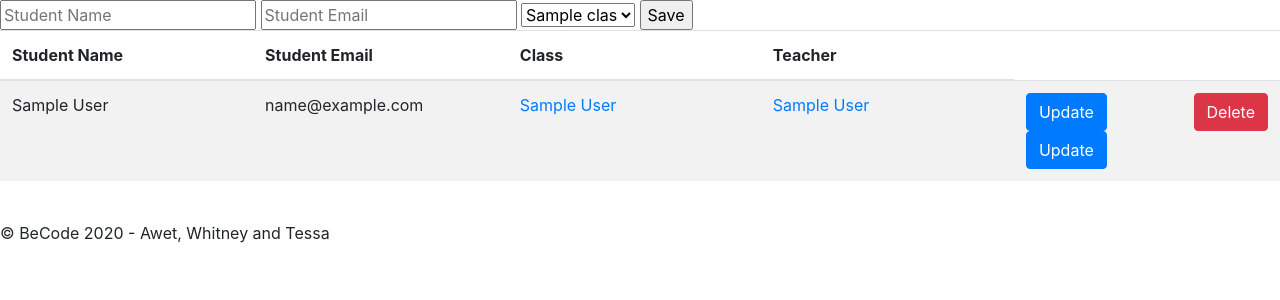
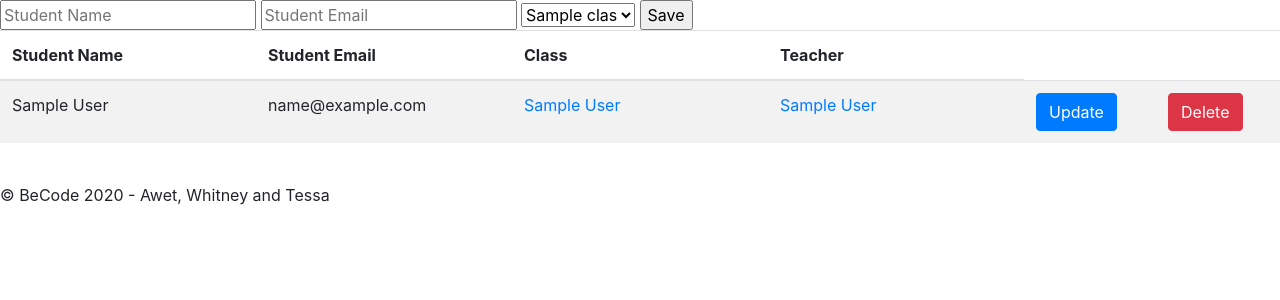
Before and after one commit to Tessakam/php-crud, a PHP site: page /?page=student in a window 1280 px wide. Shown: the part 56-356 px from the top of the page. Run offline with PHP 8.4, Linux system fonts and the light colour scheme; tables that the repository leaves empty or names only in its code hold one stand-in row (values such as "Sample post"); data that the repository does not hold is empty; a stand-in replaces the project's code that opens the database connection.

Commit message:
deleted the submit for update button

```diff
--- a/View/TeacherView.php
+++ b/View/TeacherView.php
@@ -28,10 +28,7 @@
                 <td><a href="?page=classId=<?php echo $teacher['class_id']?>"><?php echo $teacher['class_name']?></a></td>
                 <td><?php echo $teacher['class_location']?></td>
                 <td>
-                    <form method="post">
                     <a href="?id=<?php echo $teacher['id']?>" class="btn btn-primary">Update</a>
-                        <input type="submit" name="delete" value="Delete" class="btn btn-primary">
-                    </form>
                 </td>
                 <td>
                     <form method="post">
--- a/View/class.php
+++ b/View/class.php
@@ -25,10 +25,7 @@
                 </td>
                 <td><?php echo $class['student_num'] ?></td>
                 <td>
-                    <form method="post">
                         <a href="?id=<?php echo $class['id'] ?>" class="btn btn-primary">Update</a>
-                        <input type="submit" name="delete" value="Delete" class="btn btn-primary">
-                    </form>
                 </td>
                 <td>
                     <form method="post">
--- a/View/studentView.php
+++ b/View/studentView.php
@@ -28,10 +28,7 @@
                 <td><a href="?page=classId=<?php echo $student['class_id']?>"><?php echo $student['class_name']?></a></td>
                 <td><a href="?page=teacherId=<?php echo $student['teacher_id']?>"><?php echo $student['teacher_name']?></a></td>
                 <td>
-                    <form method="post">
                     <a href="?id=<?php echo $student['id']?>" class="btn btn-primary">Update</a>
-                        <input type="submit" name="update" value="Update" class="btn btn-primary">
-                    </form>
                 </td>
                 <td>
                     <form method="post">
```
